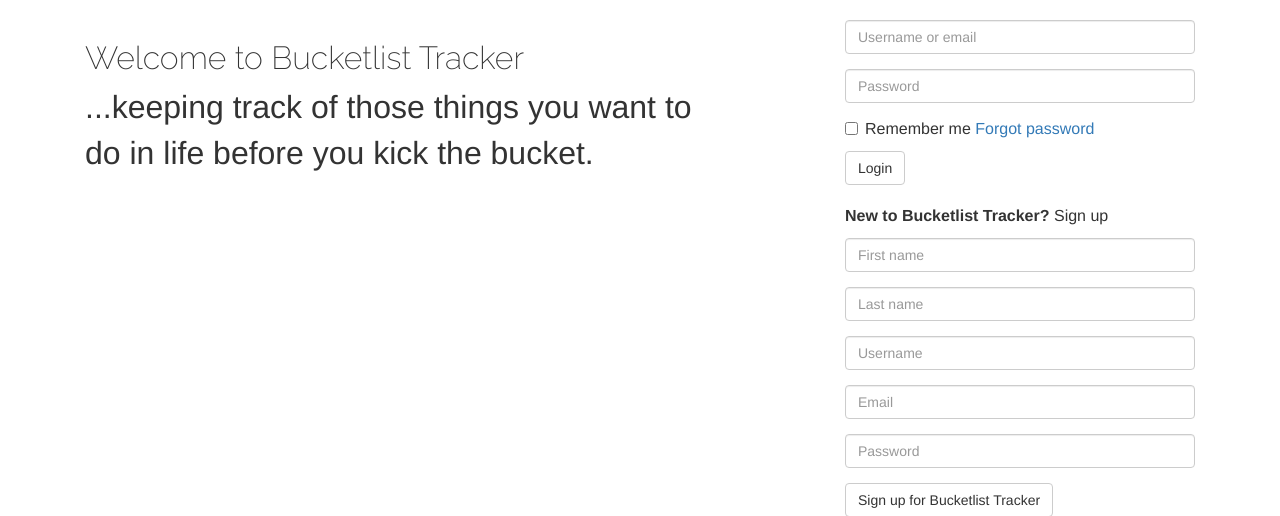
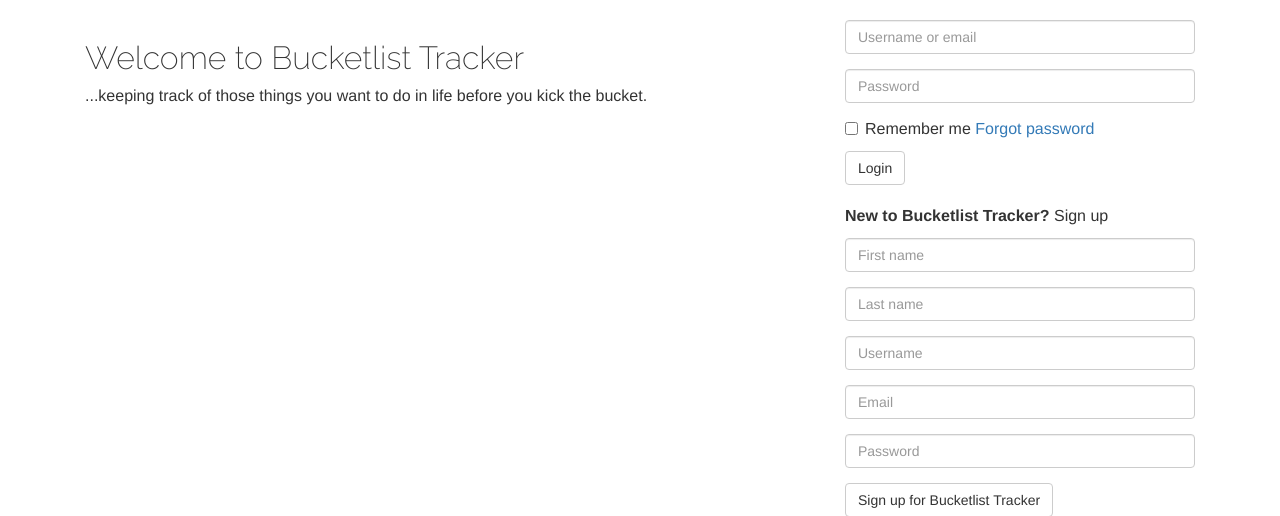
Before and after one commit to osule/django-bucketlist-application, a Django app: page / in a window 1280 px wide. Shown: the part 52-568 px from the top of the page. Run offline with Django 3.2, Linux system fonts and the light colour scheme; parts of the project's set-up code (start-up, migrations or seed data) failed here and were passed over; some libraries are stand-ins or nearby versions.

Commit message:
(fix) remove jumbofy class from paragraph element

```diff
--- a/bucketlist/website/templates/website/index.html
+++ b/bucketlist/website/templates/website/index.html
@@ -7,7 +7,7 @@
     <div id="fixInImage">
       <div class="col-md-7">
         <h1 class="jumbofy">Welcome to Bucketlist Tracker</h1>
-        <p class="jumbofy">...keeping track of those things you want to do in life before you kick the bucket.</p>
+        <p>...keeping track of those things you want to do in life before you kick the bucket.</p>
       </div>
       <div class="col-md-offset-1 col-md-4">
         <form action="{% url 'app.login' %}" method="POST">
```
